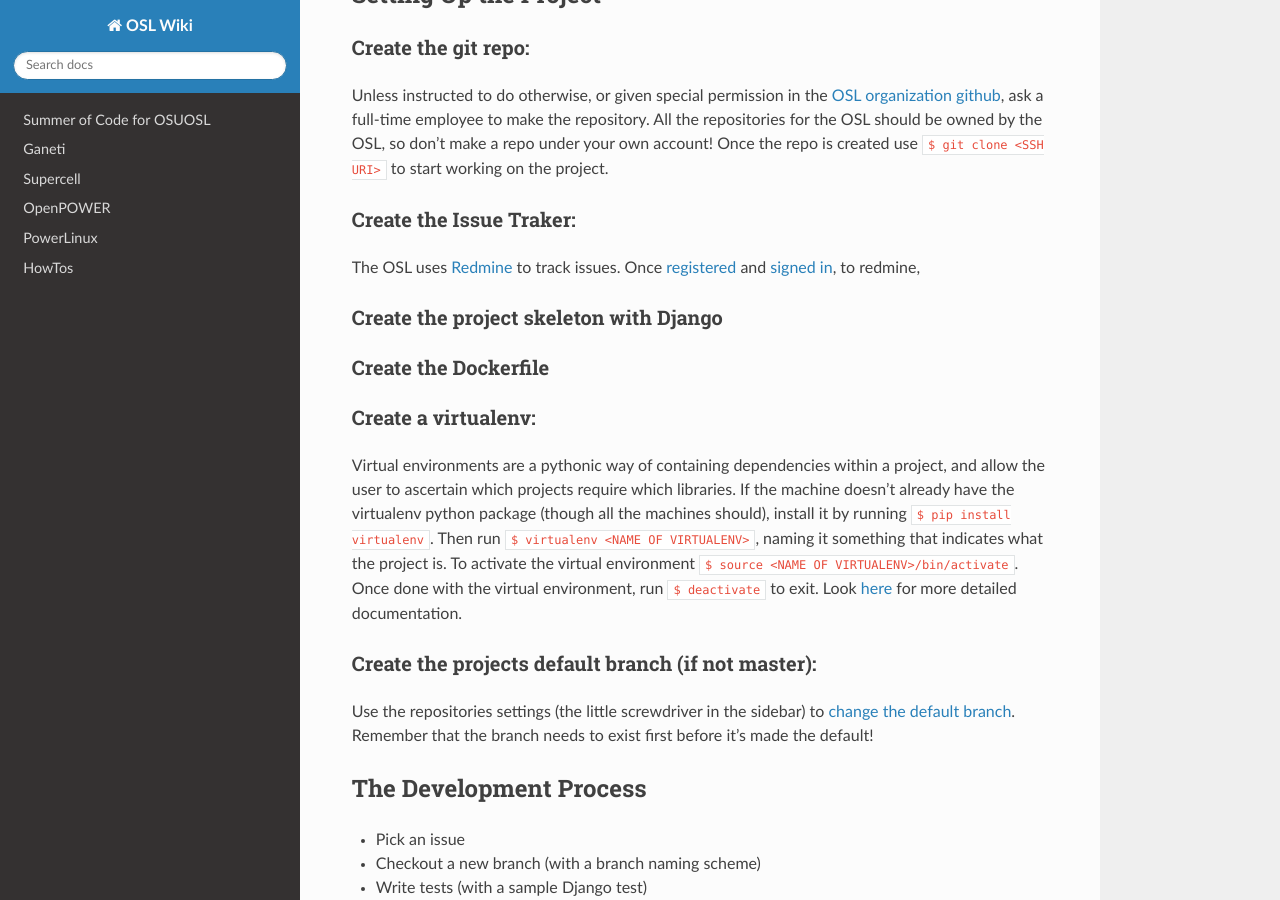
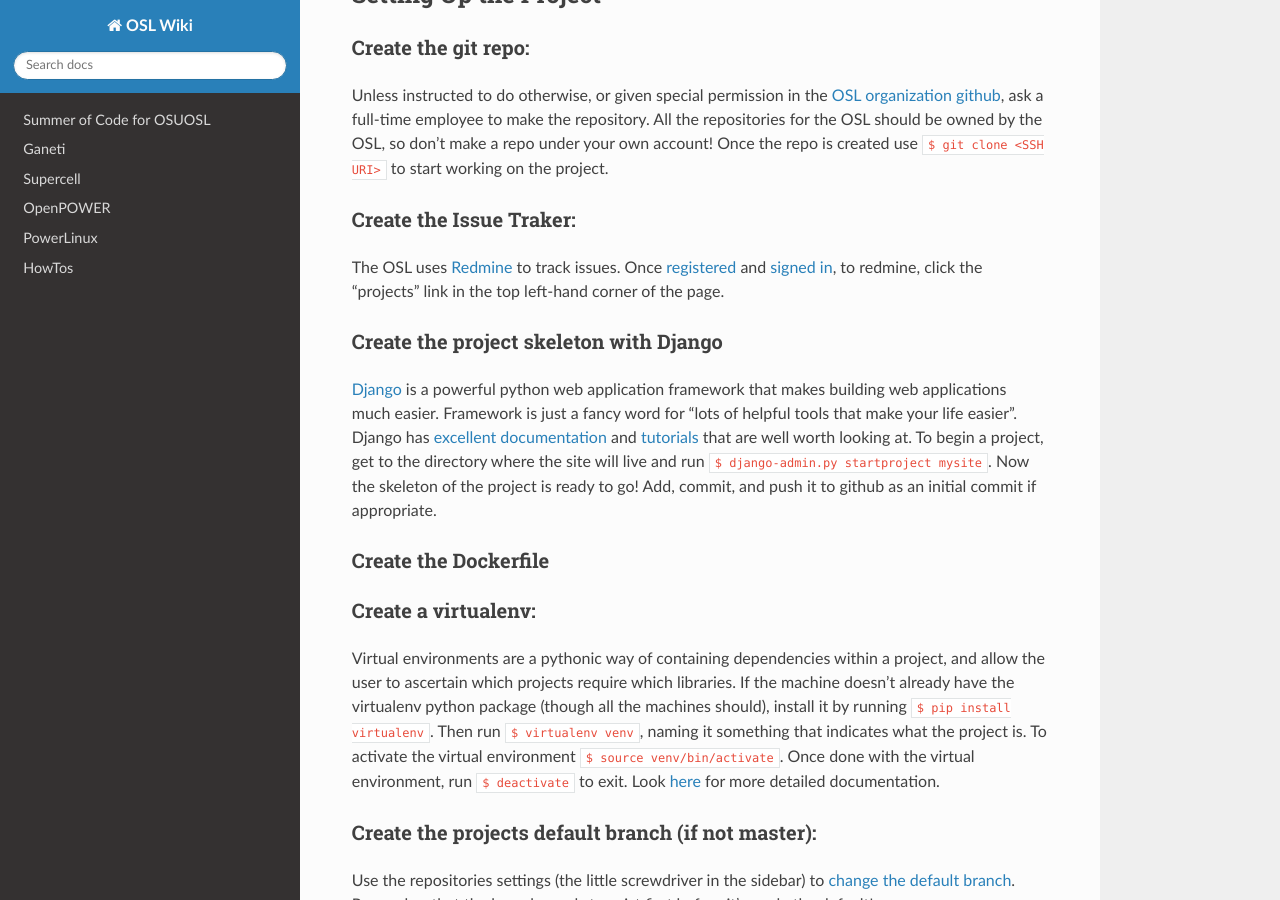
Before and after one commit to osuosl/wiki, a Sphinx documentation site: the page built from source/development_process/index.rst, in a window 1280 px wide and 900 px high, scrolled down 1780 px. Built offline with Sphinx 7.4.7 and the Read the Docs theme 2.0.0, drawn with Linux system fonts in a browser that asks for light colours.

Commit message:
Adding redmine and drupal docs

```diff
--- a/source/development_process/index.rst
+++ b/source/development_process/index.rst
@@ -102,13 +102,26 @@ Create the Issue Traker:
 The OSL uses
 `Redmine <http://www.redmine.org/>`_ to track issues. Once `registered <http://www.redmine.org/projects/redmine/wiki/RedmineProjectOverview>`_
 and `signed in <http://www.redmine.org/projects/redmine/wiki/RedmineLogin>`_,
-to redmine,
+to redmine, click the "projects" link in the top left-hand corner
+of the page.
 
 Create the project skeleton with Django
 ~~~~~~~~~~~~~~~~~~~~~~~~~~~~~~~~~~~~~~~
 
+`Django <https://www.djangoproject.com/>`_ is a powerful python web
+application framework that makes building web applications much
+easier.  Framework is just a fancy word for "lots of helpful tools
+that make your life easier".  Django has `excellent documentation
+<https://docs.djangoproject.com/en/1.7/>`_ and `tutorials <https://docs.djangoproject.com/en/1.7/intro/tutorial01/#creating-a-project>`_
+that are well worth looking at. To begin a project, get to the
+directory where the site will live and run ``$ django-admin.py startproject mysite``.
+Now the skeleton of the project is ready to go!  Add, commit, and
+push it to github as an initial commit if appropriate.
+
 Create the Dockerfile
 ~~~~~~~~~~~~~~~~~~~~~
+
+
 
 Create a virtualenv:
 ~~~~~~~~~~~~~~~~~~~~
@@ -118,9 +131,9 @@ containing dependencies within a project, and allow the user to
 ascertain which projects require which libraries.  If the machine
 doesn't already have the virtualenv python package (though all
 the machines should), install it by running ``$ pip install virtualenv``.
-Then run ``$ virtualenv <NAME OF VIRTUALENV>``, naming it something
+Then run ``$ virtualenv venv``, naming it something
 that indicates what the project is. To activate the virtual
-environment ``$ source <NAME OF VIRTUALENV>/bin/activate``.  Once
+environment ``$ source venv/bin/activate``.  Once
 done with the virtual environment, run ``$ deactivate`` to exit.
 Look `here <http://docs.python-guide.org/en/latest/dev/virtualenvs/>`_
 for more detailed documentation.
```
